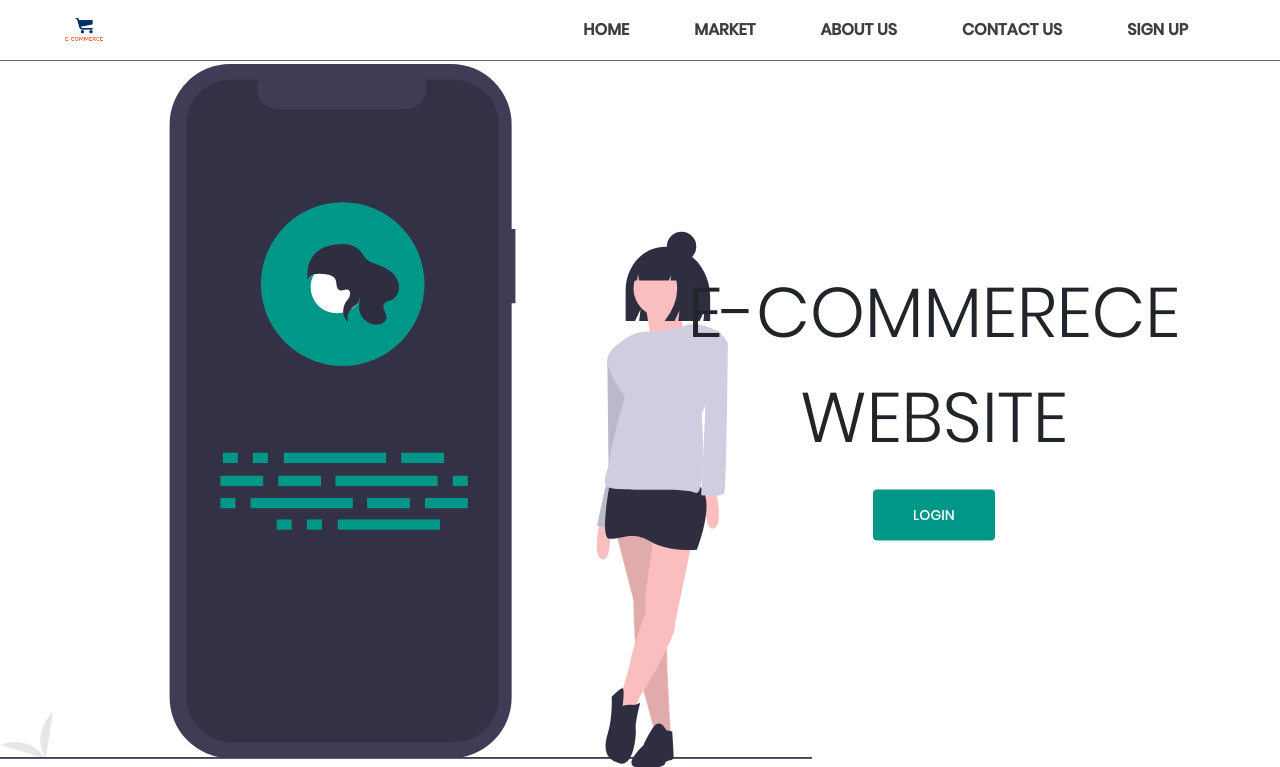
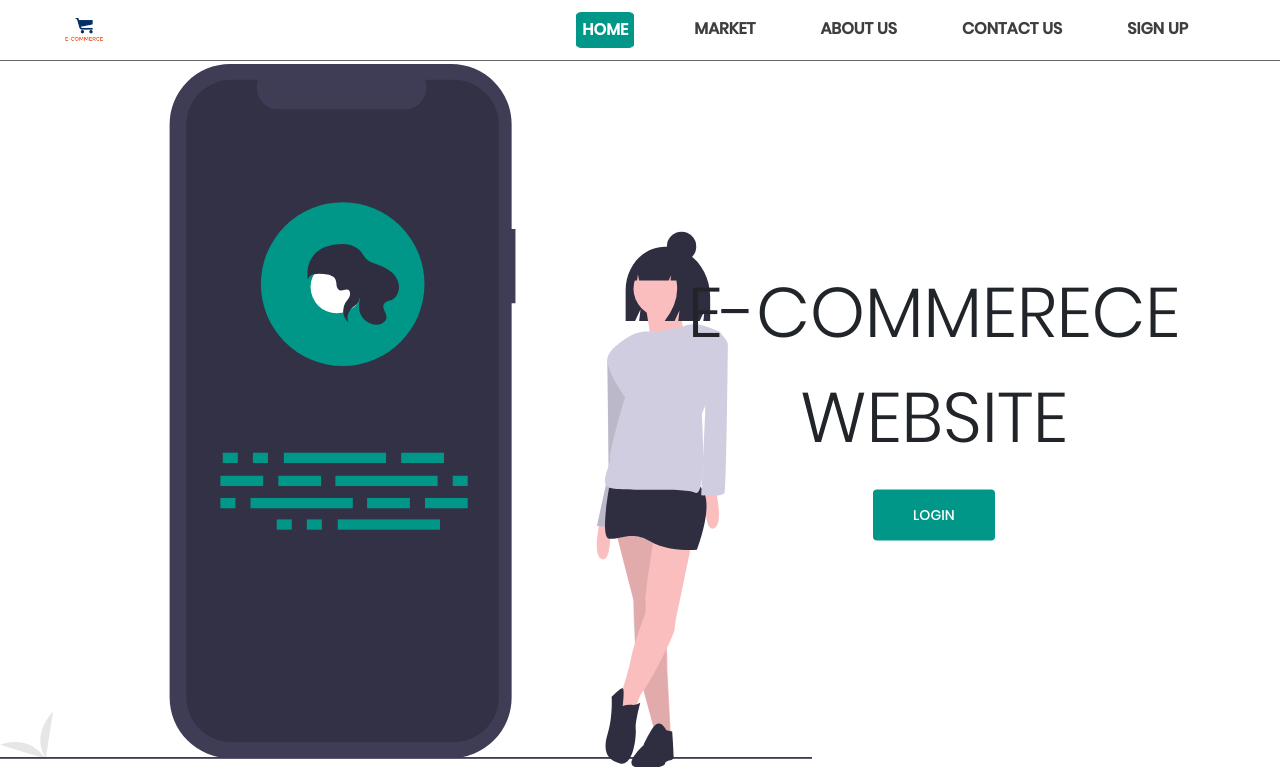
Before and after one commit to AdityaTuladhar/Multi-Vendor-Ecommerce-Site, a PHP site: page /pages/index.php in a window 1280 px wide. Shown: the top 767 px of the page. Run offline with PHP 8.4, Linux system fonts and the light colour scheme.

Commit message:
updated header.php

```diff
--- a/psvm/templates/header.php
+++ b/psvm/templates/header.php
@@ -40,10 +40,9 @@
         }
         /* Style for when a page is active */
         .pageActive {
-                color: #fff;
+                color: #fff!important;
                 border: 1px solid #009688;
                 background-color: #009688;
-                color: #fff;
                 padding: 5px 15px;
                 border-radius: 5px;
         }
@@ -62,19 +61,23 @@
                 flex:80%;
         }
 </style>
+<?php
+$link_arr = explode("/",$_SERVER['REQUEST_URI']);
+$file_name= $link_arr[count($link_arr)-1]
+;?>
 <header id="header">
         <div class="container ">
             <div class="d-flex  flex-row ">
-                    <div class="logo"><a href="../pages/index.php">
+                    <div class="logo"><a href="../pages/index.p hp">
                             <img src="../images/logo.png" alt="no-image">
                         </a>
                     </div>
                     <div class="list d-flex justify-content-end">
-                        <div class="nav"><a href="../pages/index.php">HOME</a></div>
-                        <div class="nav"><a href="../pages/market.php">MARKET</a></div>
-                        <div class="nav"><a href="../pages/aboutus.php">ABOUT US</a></div>
-                        <div class="nav"><a href="../pages/contactus.php">CONTACT US</a></div>
-                        <div class="nav"><a href="../pages/signup.php">SIGN UP</a></div>
+                        <div class="nav"><a href="../pages/index.php" <?php if($file_name=="index.php"){echo "class='pageActive'";}?>>HOME</a></div>
+                        <div class="nav"><a href="../pages/market.php" <?php if($file_name=="market.php"){echo "class='pageActive'";}?>>MARKET</a></div>
+                        <div class="nav"><a href="../pages/aboutus.php" <?php if($file_name=="aboutus.php"){echo "class='pageActive'";}?>>ABOUT US</a></div>
+                        <div class="nav"><a href="../pages/contactus.php" <?php if($file_name=="contactus.php"){echo "class='pageActive'";}?>>CONTACT US</a></div>
+                        <div class="nav"><a href="../pages/signup.php" <?php if($file_name=="signup.php"){echo "class='pageActive'";}?>>SIGN UP</a></div>
                     </div>
             </div>
     </div>
```
